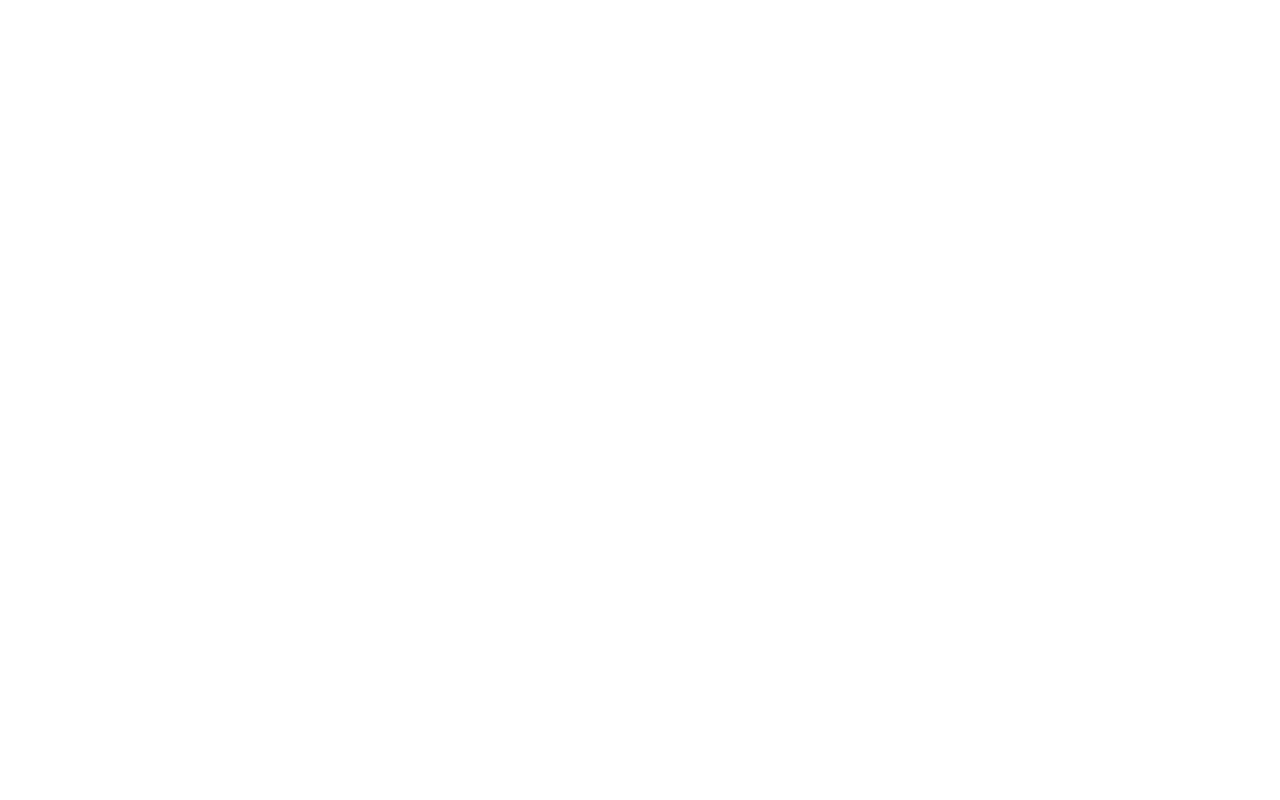
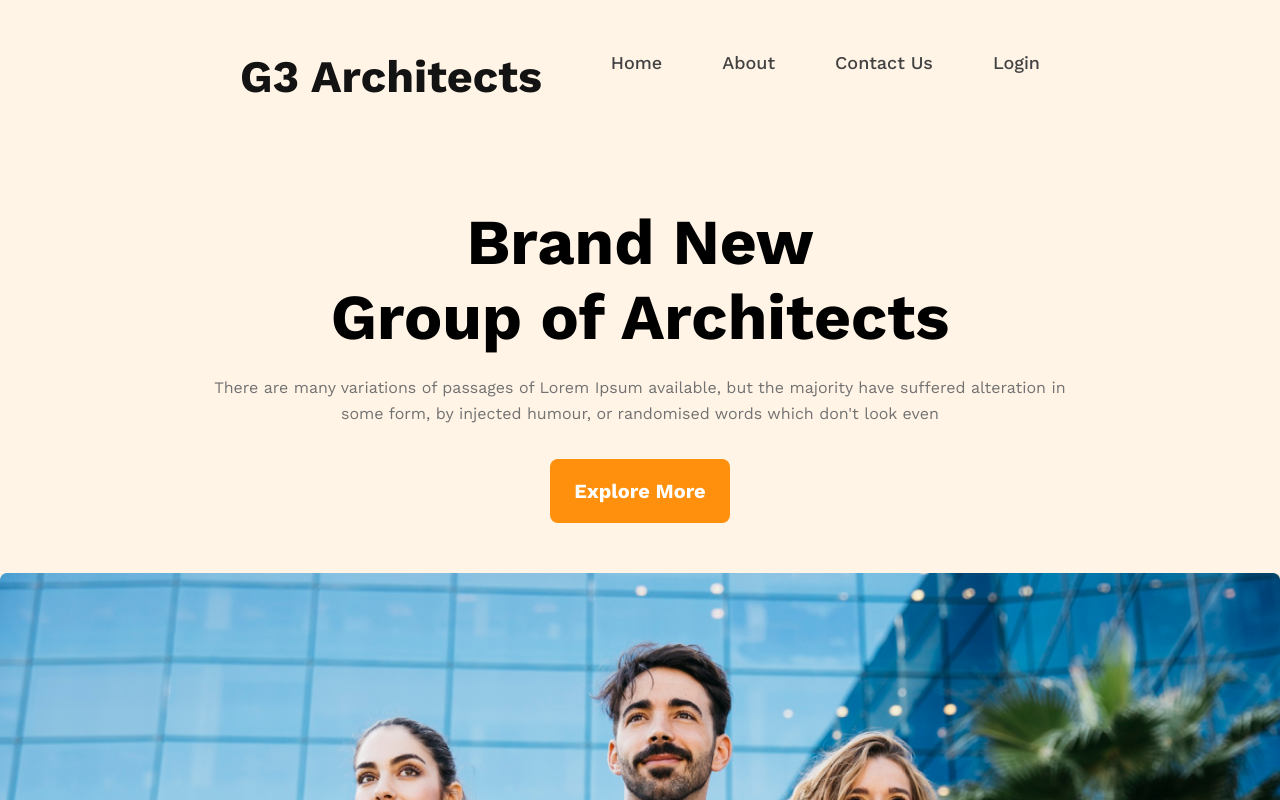
Before and after one commit to Mahmudul-Mahim/architect-website, a plain HTML site: page index.html in a window 1280 px wide. Shown: the top 800 px of the page. Drawn offline with nearby package versions, Linux system fonts and the light colour scheme.

Commit message:
header and banner done

```diff
--- a/index.html
+++ b/index.html
@@ -1,13 +1,65 @@
 <!DOCTYPE html>
 <html lang="en">
+
 <head>
     <meta charset="UTF-8">
     <meta http-equiv="X-UA-Compatible" content="IE=edge">
     <meta name="viewport" content="width=device-width, initial-scale=1.0">
+    <!-- styles -->
     <link rel="stylesheet" href="./style/style.css">
+    <!-- google fonts -->
+    <link rel="preconnect" href="https://fonts.googleapis.com">
+    <link rel="preconnect" href="https://fonts.gstatic.com" crossorigin>
+    <link
+        href="https://fonts.googleapis.com/css2?family=Open+Sans&family=Poppins:ital,wght@0,500;0,700;1,500&family=Roboto:wght@400;700&family=Work+Sans:wght@400;500;700&display=swap"
+        rel="stylesheet">
     <title>G3 Architect</title>
 </head>
+
 <body>
+    <!-- nav bar and page name -->
+    <header class="header">
+        <section class="header-container">
+            <h2 class="page-name">G3 Architects</h2>
+            <nav>
+                <ul>
+                    <li>Home</li>
+                    <li>About</li>
+                    <li>Contact Us</li>
+                    <li>Login</li>
+                </ul>
+            </nav>
+        </section>
+        <!-- banner  -->
+        <div class="banner-container">
+            <div>
+                <h1 class="banner-title">Brand New <br>
+                    Group of Architects
+                </h1>
+                <p class="banner-description">There are many variations of passages of Lorem Ipsum available, but the
+                    majority have suffered alteration in <br> some form, by injected humour, or randomised words which
+                    don't look even</p>
+            </div>
+            <div>
+                <button class="btn-explore">Explore More</button>
+            </div>
+            <div>
+                <img class="banner-img" src="./images/banner.png" alt="">
+            </div>
+        </div>
+        <!-- main section -->
+    </header>
+    <main>
+        <div class="img-gallery">
+            <img src="" alt="" class="img-1">
+            <img src="" alt="" class="img-2">
+            <img src="" alt="" class="img-3">
+            <img src="" alt="" class="img-4">
+        </div>
+        <div class="main-content">
+            <h2 class="main-title"> <span>Quick list</span>of Our <br> <span>Features</span> </h2>
+        </div>
+    </main>
+</body>
 
-</body>
 </html>
--- a/style/style.css
+++ b/style/style.css
@@ -0,0 +1,75 @@
+/* common styles */
+* {
+  margin: 0;
+  padding: 0;
+  font-family: "Work Sans", sans-serif;
+}
+/* navbar and page styles */
+.header {
+  background-color: rgba(255, 144, 14, 0.1);
+}
+.header-container {
+  display: flex;
+  justify-content: space-between;
+  padding-top: 50px;
+  padding-left: 240px;
+  padding-right: 240px;
+}
+nav > ul {
+  display: flex;
+  gap: 60px;
+}
+.page-name {
+  font-weight: 700;
+  font-size: 45px;
+  line-height: 53px;
+  color: #131313;
+}
+li {
+  list-style: none;
+  font-style: normal;
+  font-weight: 500;
+  font-size: 18px;
+  line-height: 26px;
+  color: #424242;
+}
+/* banner styles */
+.banner-container {
+  display: flex;
+  flex-direction: column;
+  align-items: center;
+}
+.banner-title,
+.banner-description {
+  text-align: center;
+}
+.banner-title {
+  padding-top: 102px;
+  padding-bottom: 20px;
+  font-weight: 700;
+  font-size: 64px;
+  line-height: 75px;
+}
+.banner-description {
+  font-weight: 400;
+  font-size: 16px;
+  line-height: 26px;
+  color: #727272;
+  padding-bottom: 32px;
+}
+.btn-explore {
+  background: #ff900e;
+  border-radius: 8px;
+  width: 180px;
+height: 64px;
+  border-style: none;
+  color: #ffffff;
+  font-weight: 600;
+  font-size: 20px;
+  line-height: 23px;
+  margin-bottom: 50px;
+}
+.banner-img{
+    margin-bottom: 45px;
+    width: 100%;
+}
```
